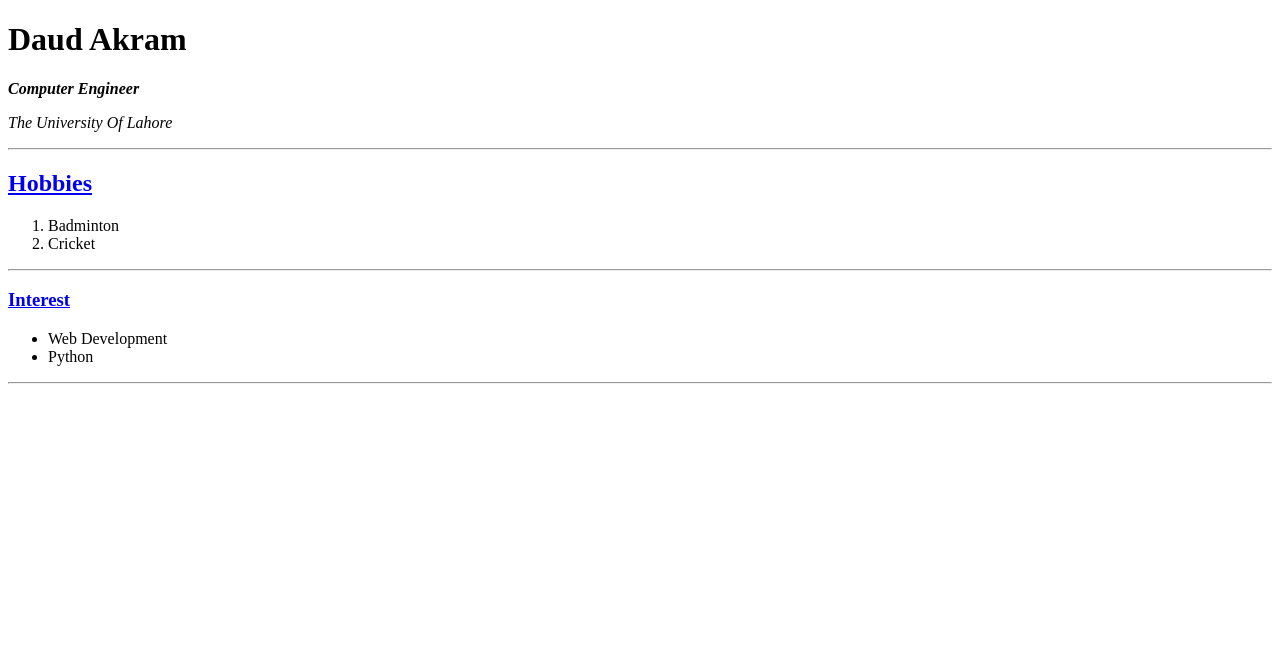
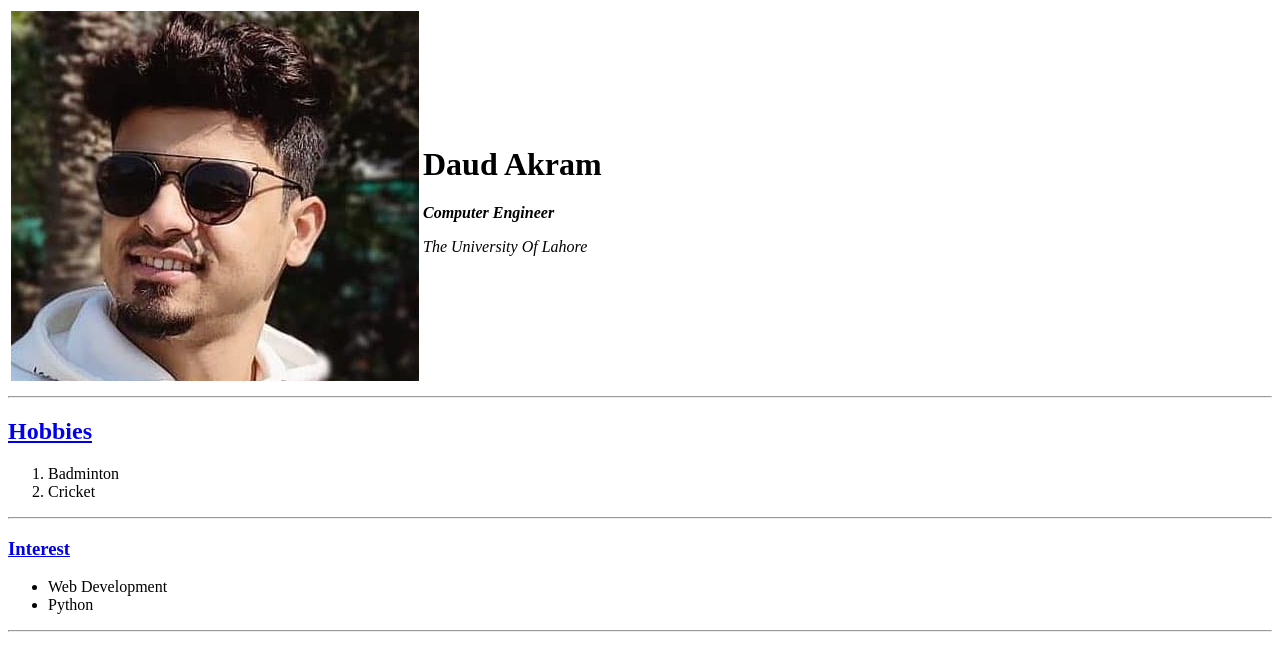
Before and after one commit to DaudAkram5/cv, a plain HTML site: page index.html in a window 1280 px wide. Drawn offline with Linux system fonts and the light colour scheme.

Commit message:
Update index.html

```diff
--- a/index.html
+++ b/index.html
@@ -6,11 +6,17 @@
     <title>My Profile</title>
 </head>
 <body>
+     <table>
+        <tr>
+            <td> <img src="daud.jpeg"></td>
+            <td>  <h1> Daud Akram</h1>
 
-    <h1> Daud Akram</h1>
+                <p><em>  <strong> Computer Engineer</strong>  </em>  </p>
+                <p> <em> The University Of Lahore</em></p></td>
+        </tr>
+    </table>
 
-    <p><em>  <strong> Computer Engineer</strong>  </em>  </p>
-    <p> <em> The University Of Lahore</em></p>
+
 <hr>
 <h2><a href="contact.html"> Hobbies </a> </h2>
 <ol>
```
